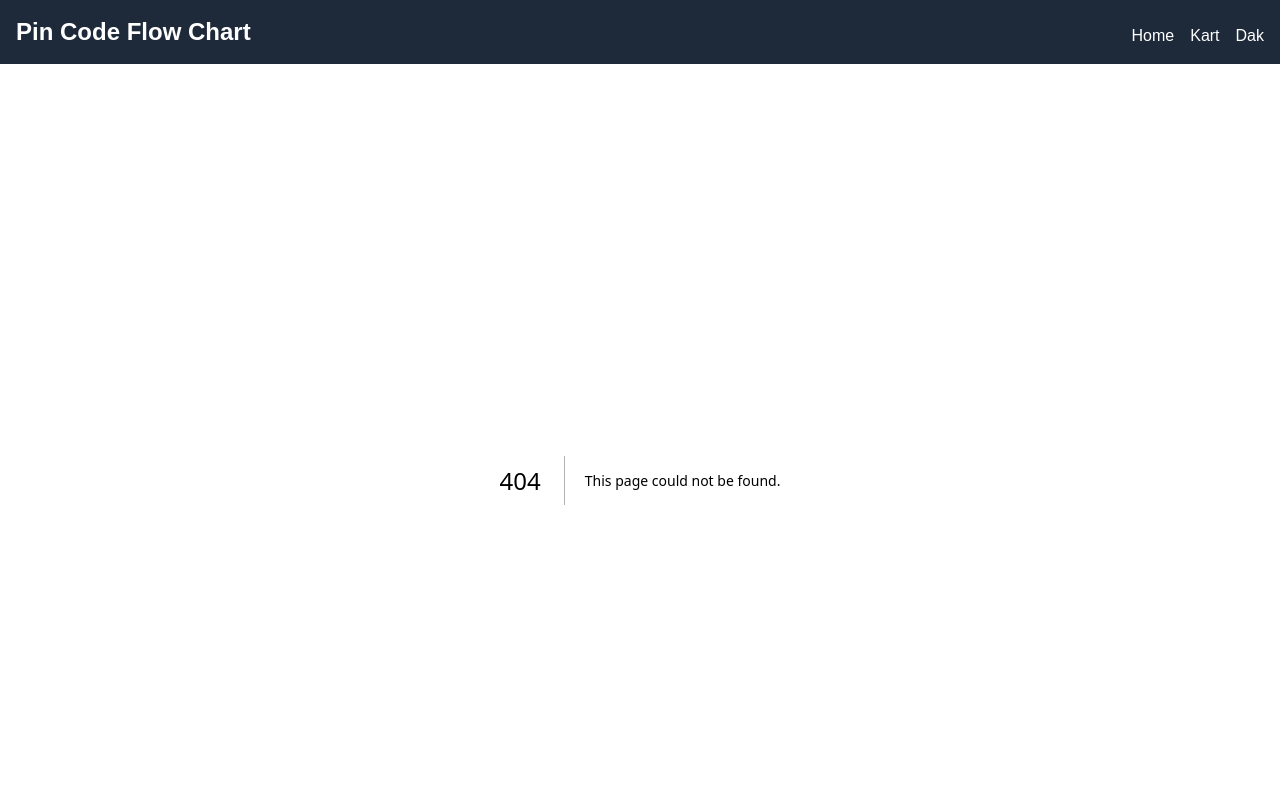
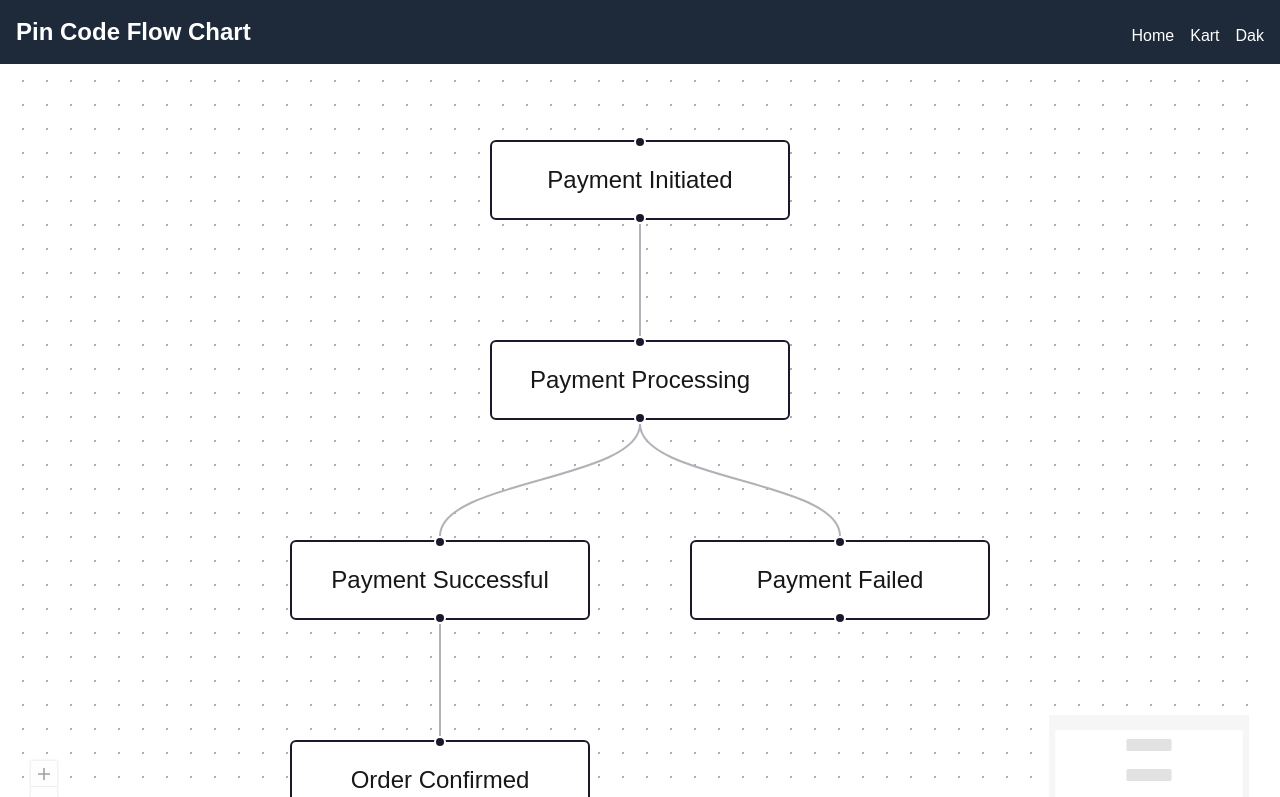
Before and after one commit to pincodekart-it/flow-chart, a Next.js app: page /order-payment in a window 1280 px wide. Before the commit this address had no page. Shown: the top 797 px of the page. Built offline with nearby package versions, Linux system fonts and the light colour scheme.

Commit message:
add payment flow

```diff
--- /dev/null
+++ b/app/order-payment/page.tsx
@@ -0,0 +1,15 @@
+"use client";
+
+import dynamic from "next/dynamic";
+
+const FlowComponent = dynamic(() => import("../../components/orderPaymentFlow"), {
+  ssr: false,
+});
+
+export default function Page() {
+  return (
+    <div>
+      <FlowComponent />
+    </div>
+  );
+}
--- a/components/customerFlow.tsx
+++ b/components/customerFlow.tsx
@@ -2,6 +2,7 @@ import { useShallow } from "zustand/react/shallow";
 import { ReactFlow, Controls, MiniMap, Background } from "@xyflow/react";
 import "@xyflow/react/dist/style.css";
 import useStore from "../store/customerFlow/store";
+import { useRouter } from "next/navigation";
 
 const selector = (state: any) => ({
   nodes: state.nodes,
@@ -11,9 +12,22 @@ const selector = (state: any) => ({
   onConnect: state.onConnect,
 });
 export default function Flow() {
+  const router = useRouter();
   const { nodes, edges, onNodesChange, onEdgesChange, onConnect } = useStore(
     useShallow(selector),
   );
+
+  const onNodeClick = (event: any, node: any) => {
+    console.log("Node clicked:", node);
+  };
+
+  const onNodeDoubleClick = (event: any, node: any) => {
+    console.log("Node double-clicked:", node);
+    if (node.id == "order-payment") {
+      router.push("/order-payment");
+    }
+  };
+
   return (
     <div style={{ width: "100%", height: "100vh" }}>
       <ReactFlow
@@ -22,6 +36,8 @@ export default function Flow() {
         onNodesChange={onNodesChange}
         onEdgesChange={onEdgesChange}
         onConnect={onConnect}
+        onNodeClick={onNodeClick}
+        onNodeDoubleClick={onNodeDoubleClick}
         fitView
       >
         <Controls />
--- /dev/null
+++ b/components/orderPaymentFlow.tsx
@@ -0,0 +1,35 @@
+import { useShallow } from "zustand/react/shallow";
+import { Background, Controls, MiniMap, ReactFlow } from "@xyflow/react";
+import "@xyflow/react/dist/style.css";
+import useStore from "../store/orderPaymentFlow/store";
+
+const selector = (state: any) => ({
+  nodes: state.nodes,
+  edges: state.edges,
+  onNodesChange: state.onNodesChange,
+  onEdgesChange: state.onEdgesChange,
+  onConnect: state.onConnect,
+});
+export default function Flow() {
+  const { nodes, edges, onNodesChange, onEdgesChange, onConnect } = useStore(
+    useShallow(selector),
+  );
+  return (
+    <div style={{ width: "100%", height: "100vh" }}>
+      <div style={{ width: "100%", height: "100vh" }}>
+        <ReactFlow
+          nodes={nodes}
+          edges={edges}
+          onNodesChange={onNodesChange}
+          onEdgesChange={onEdgesChange}
+          onConnect={onConnect}
+          fitView
+        >
+          <Controls />
+          <MiniMap />
+          <Background variant="dots" gap={12} size={1} />
+        </ReactFlow>
+      </div>
+    </div>
+  );
+}
--- /dev/null
+++ b/store/orderPaymentFlow/edges.ts
@@ -0,0 +1,24 @@
+import { type Edge } from "@xyflow/react";
+
+export const initialEdges = [
+  {
+    id: "edge-1",
+    source: "payment-initiated",
+    target: "payment-processing",
+  },
+  {
+    id: "edge-2",
+    source: "payment-processing",
+    target: "payment-successful",
+  },
+  {
+    id: "edge-3",
+    source: "payment-processing",
+    target: "payment-failed",
+  },
+  {
+    id: "edge-4",
+    source: "payment-successful",
+    target: "order-confirmed",
+  },
+] as Edge[];
--- /dev/null
+++ b/store/orderPaymentFlow/nodes.ts
@@ -0,0 +1,29 @@
+import { type AppNode } from "./types";
+
+export const initialNodes = [
+  {
+    id: "payment-initiated",
+    position: { x: 0, y: 0 },
+    data: { label: "Payment Initiated" },
+  },
+  {
+    id: "payment-processing",
+    position: { x: 0, y: 100 },
+    data: { label: "Payment Processing" },
+  },
+  {
+    id: "payment-successful",
+    position: { x: -100, y: 200 },
+    data: { label: "Payment Successful" },
+  },
+  {
+    id: "order-confirmed",
+    position: { x: -100, y: 300 },
+    data: { label: "Order Confirmed" },
+  },
+  {
+    id: "payment-failed",
+    position: { x: 100, y: 200 },
+    data: { label: "Payment Failed" },
+  }
+] as AppNode[];
--- /dev/null
+++ b/store/orderPaymentFlow/store.ts
@@ -0,0 +1,35 @@
+import { create } from "zustand";
+import { addEdge, applyNodeChanges, applyEdgeChanges } from "@xyflow/react";
+
+import { initialNodes } from "./nodes";
+import { initialEdges } from "./edges";
+import { type AppState } from "./types";
+
+// this is our useStore hook that we can use in our components to get parts of the store and call actions
+const useStore = create<AppState>((set, get) => ({
+  nodes: initialNodes,
+  edges: initialEdges,
+  onNodesChange: (changes) => {
+    set({
+      nodes: applyNodeChanges(changes, get().nodes),
+    });
+  },
+  onEdgesChange: (changes) => {
+    set({
+      edges: applyEdgeChanges(changes, get().edges),
+    });
+  },
+  onConnect: (connection) => {
+    set({
+      edges: addEdge(connection, get().edges),
+    });
+  },
+  setNodes: (nodes) => {
+    set({ nodes });
+  },
+  setEdges: (edges) => {
+    set({ edges });
+  },
+}));
+
+export default useStore;
--- /dev/null
+++ b/store/orderPaymentFlow/types.ts
@@ -0,0 +1,19 @@
+import {
+  type Edge,
+  type Node,
+  type OnNodesChange,
+  type OnEdgesChange,
+  type OnConnect,
+} from "@xyflow/react";
+
+export type AppNode = Node;
+
+export type AppState = {
+  nodes: AppNode[];
+  edges: Edge[];
+  onNodesChange: OnNodesChange<AppNode>;
+  onEdgesChange: OnEdgesChange;
+  onConnect: OnConnect;
+  setNodes: (nodes: AppNode[]) => void;
+  setEdges: (edges: Edge[]) => void;
+};
```
